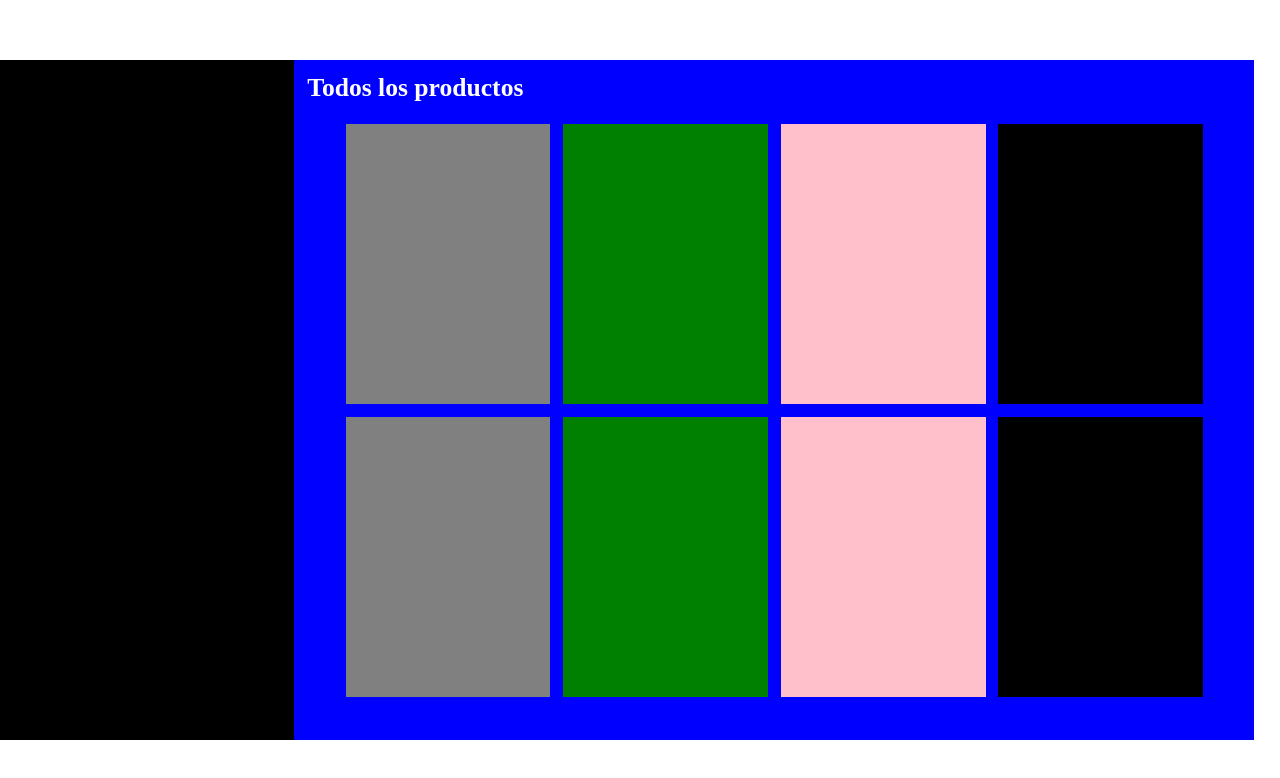
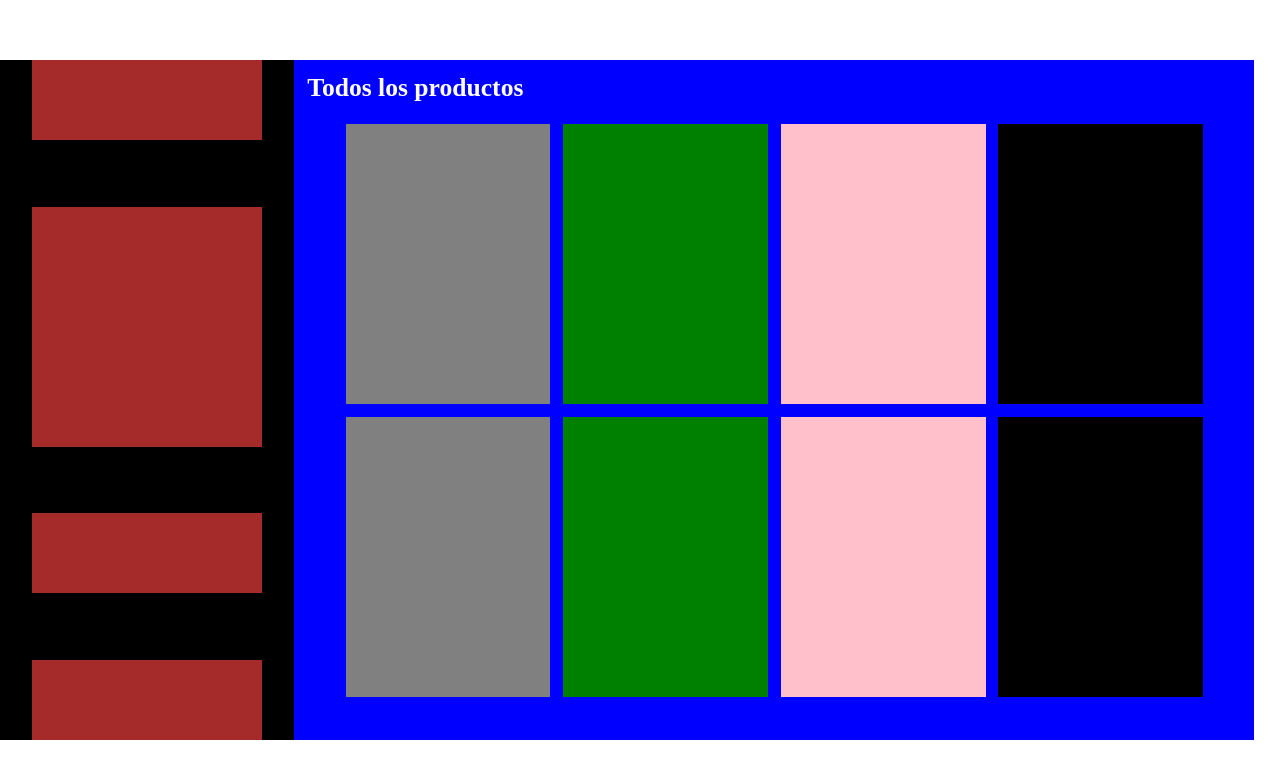
Before and after one commit to Pilotebas/proyectoJs, a plain HTML site: page index.html in a window 1280 px wide. Drawn offline with Linux system fonts and the light colour scheme.

Commit message:
feat: :zap: Se hace maquetado del header

```diff
--- a/css/style.css
+++ b/css/style.css
@@ -13,9 +13,30 @@ header {
     width: 23vw;
     height: 85vh;
     display: flex;
-    justify-content: center;
+    flex-direction: column;
+    justify-content: space-between;
     align-items: center;
     background-color: black;
+}
+header .header_titulo{
+    width: 18vw;
+    height: 10vh;
+    background-color: brown;
+}
+header .header_contenido{
+    width: 18vw;
+    height: 30vh;
+    background-color: brown;
+}
+header .header_carrito{
+    width: 18vw;
+    height: 10vh;
+    background-color: brown;
+}
+header .header_logo{
+    width: 18vw;
+    height: 10vh;
+    background-color: brown;
 }
 .contenido{
     width: 75vw;
--- a/index.html
+++ b/index.html
@@ -7,7 +7,12 @@
     <title>proyectoWeb</title>
 </head>
 <body>
-    <header></header>
+    <header>
+        <div class="header_titulo"></div>
+        <div class="header_contenido"></div>
+        <div class="header_carrito"></div>
+        <div class="header_logo"></div>
+    </header>
     <section class="contenido">
         <h1>Todos los productos</h1>
         <div>
```
